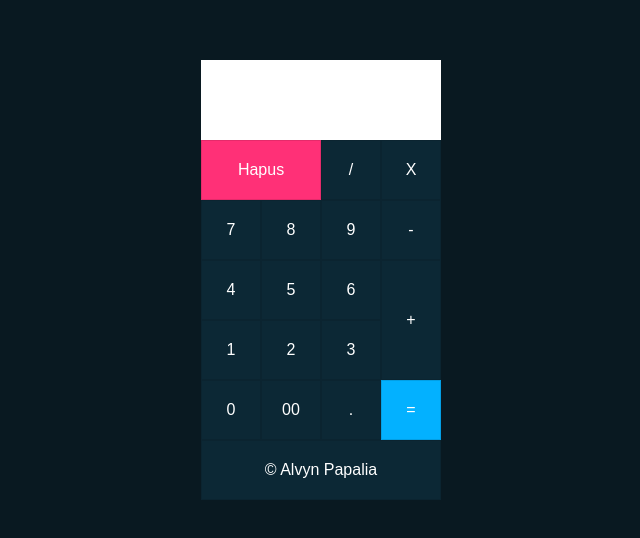
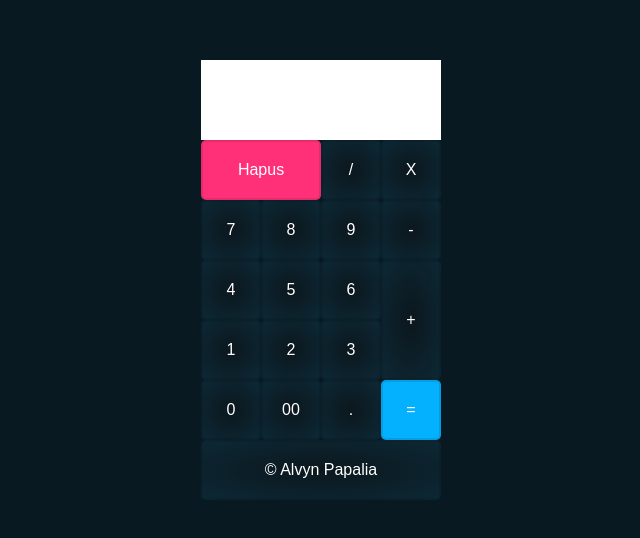
Before and after one commit to AlvynP/kalkulator, a plain HTML site: page index.html in a window 1280 px wide. Shown: the part 120-658 px from the top of the page, without its empty margins (319-959 px from the left). Drawn offline with Linux system fonts and the light colour scheme.

Commit message:
three commit

```diff
--- a/style.css
+++ b/style.css
@@ -34,13 +34,23 @@ body {
     width: 60px;
     height: 60px;
     color: #fff;
-    background: #0c2835;
+    /* background: #0c2835; */
+    background-image: radial-gradient(ellipse, #0c171d, #0c2835);
     place-items: center;
-    border: 1px solid rgba(0, 0, 0, 0.1);
+    border: 2px solid rgba(0, 0, 0, 0.1);
+    border-radius: 5px;
 }
 
 .kalkulator span:active {
-    background: #74ff3b;
+    /* background: #74ff3b; */
+    display: grid;
+    width: 90%;
+    height: 90%;
+    margin: auto;
+    /* align-items: center;
+    justify-content: center; */
+    /* text-align: center; */
+    /* position: ; */
     color: #111;
 }
 
```
